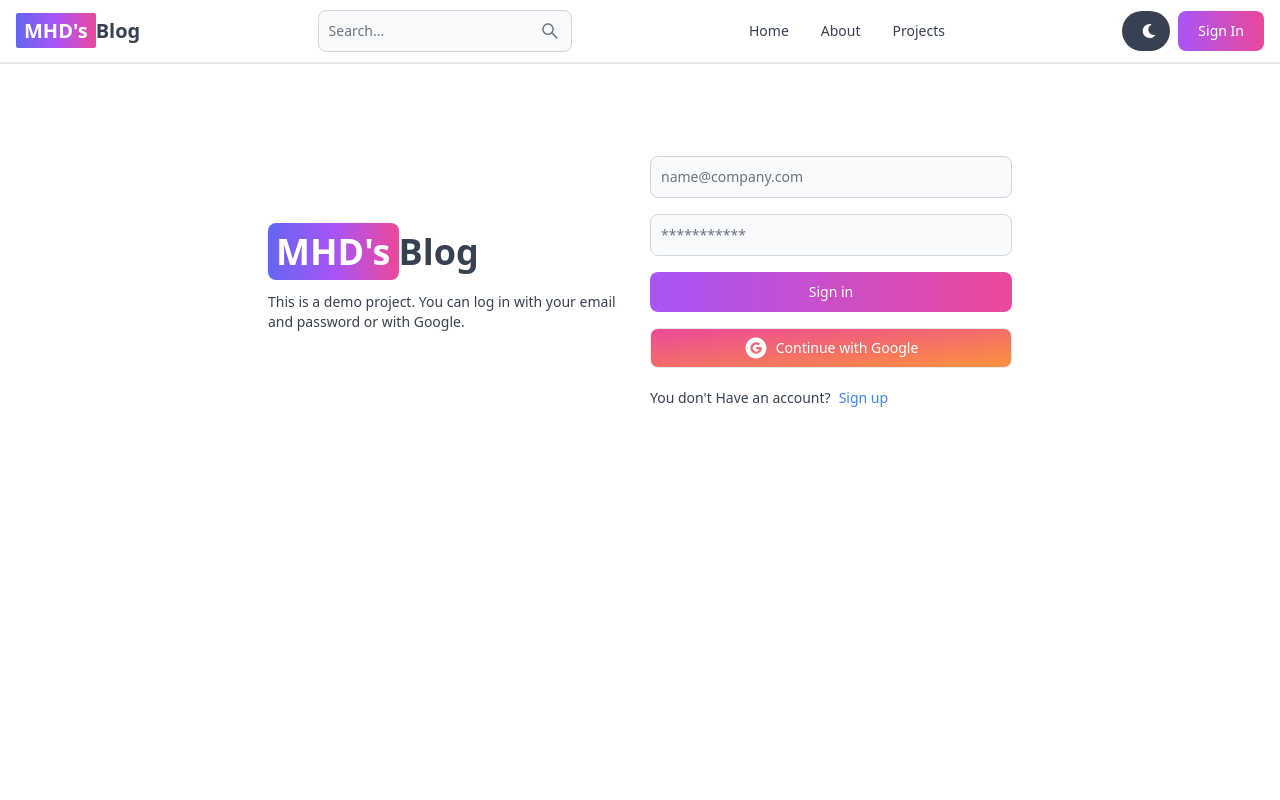
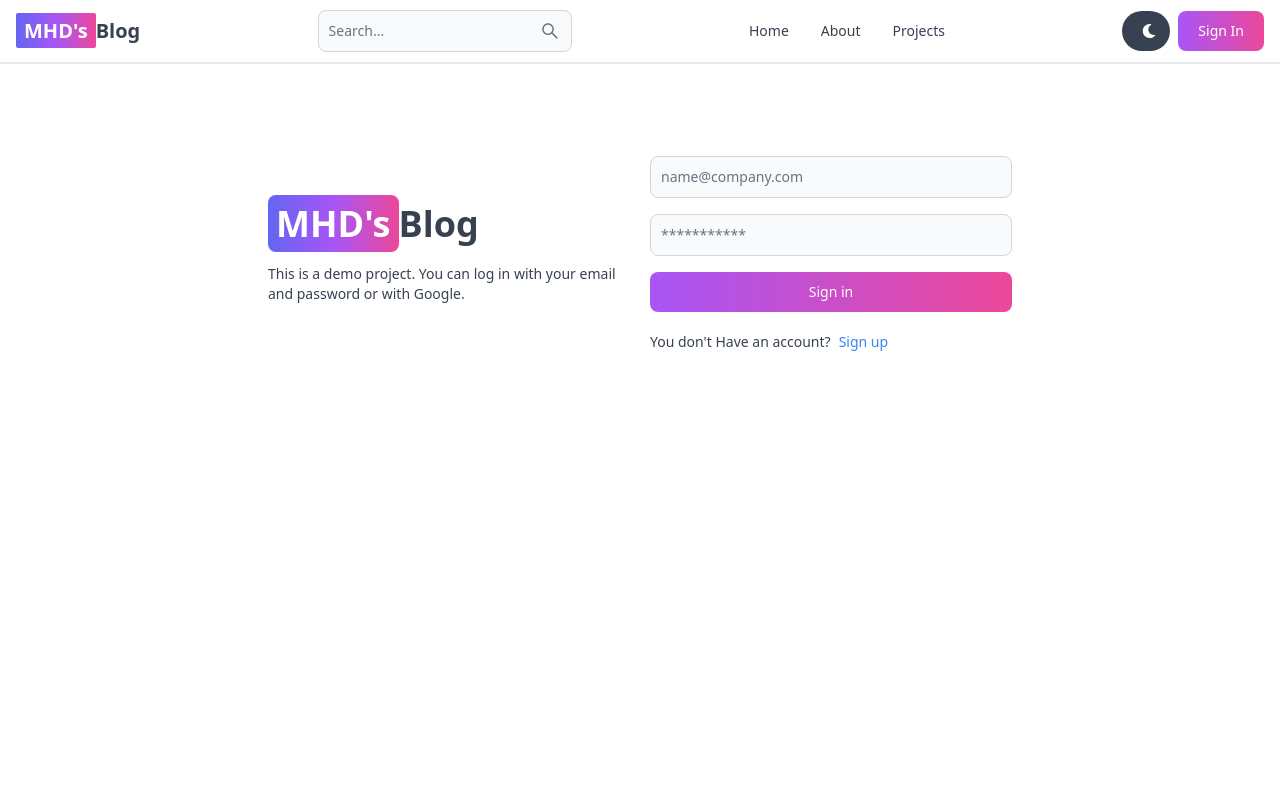
Before and after one commit to MohamadSabha/MERN-BLOG, a React (Vite) app in the folder client/: page /Sign-in in a window 1280 px wide. Shown: the top 800 px of the page. Built offline with nearby package versions, Linux system fonts and the light colour scheme; no server answers.

Commit message:
google auth stop

```diff
--- a/client/src/pages/Signin.jsx
+++ b/client/src/pages/Signin.jsx
@@ -109,7 +109,7 @@ export default function Signin() {
                 "Sign in"
               )}
             </Button>
-            <OAuth />
+            {/* <OAuth /> */}
           </form>
           <div className="flex gap-2 text-sm mt-5">
             <span>You don't Have an account?</span>
```
